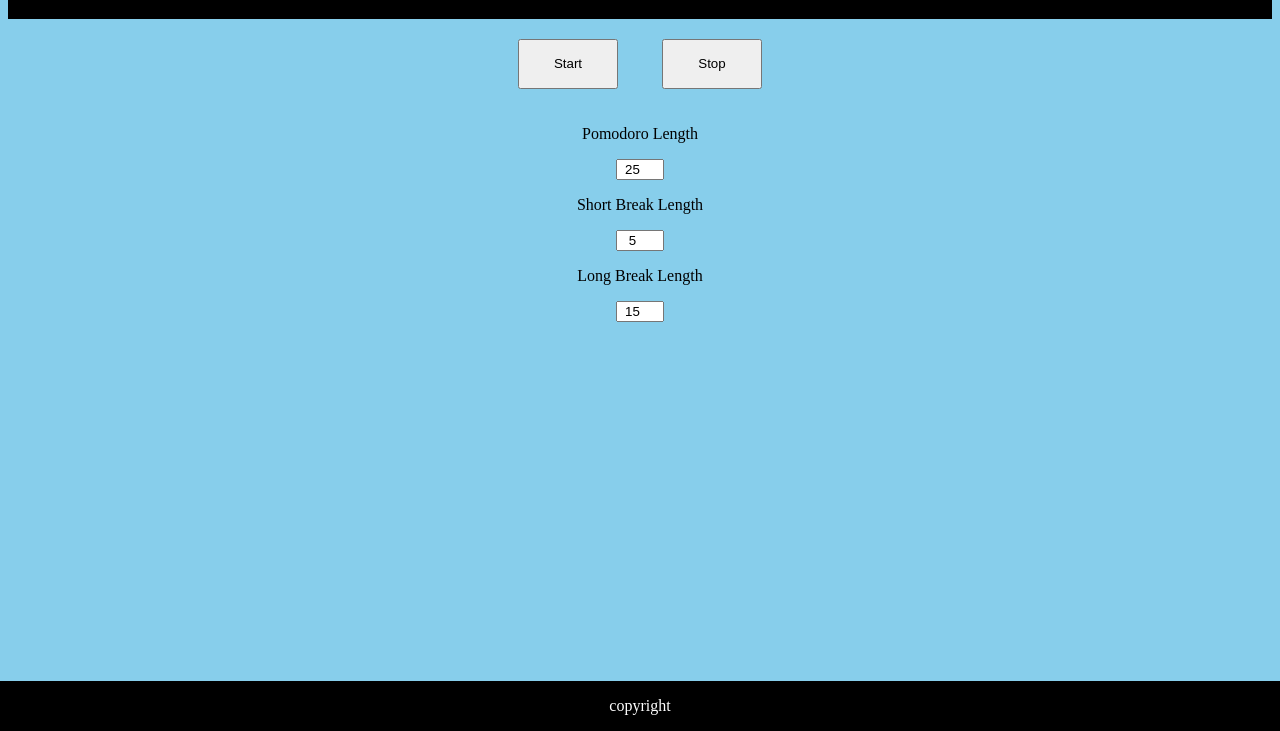
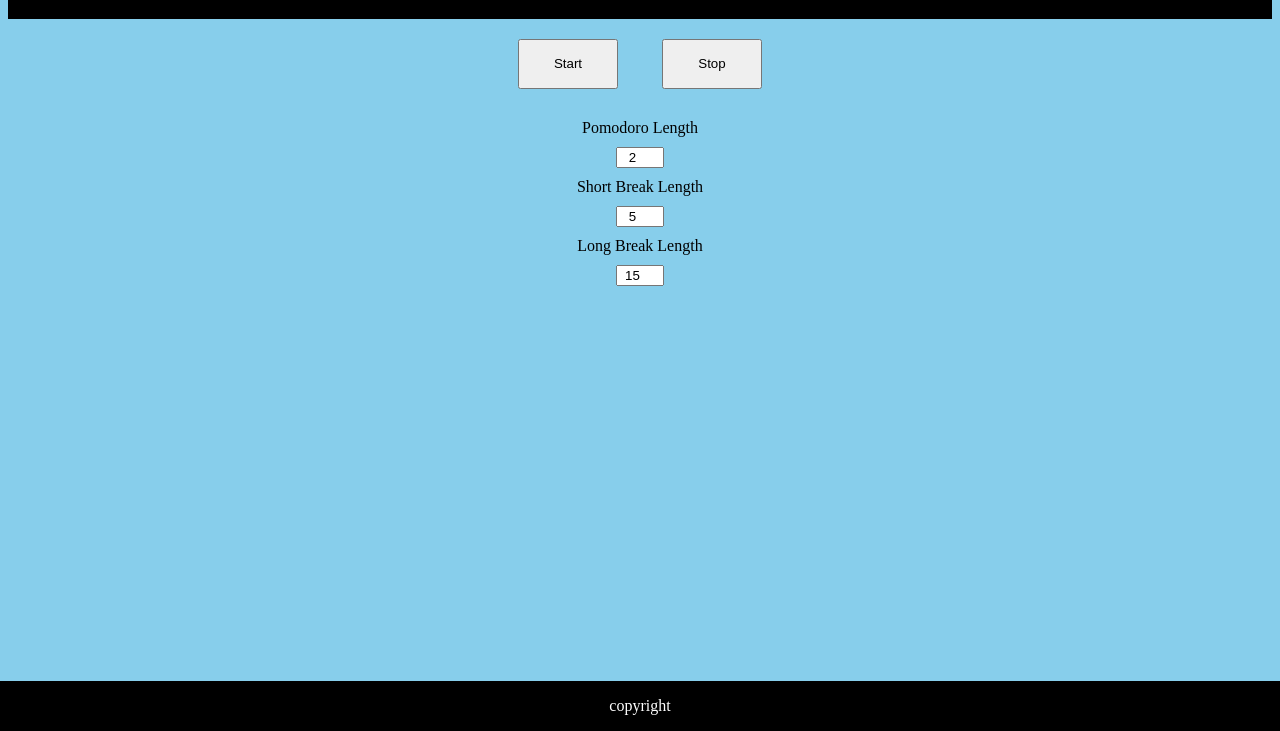
Before and after one commit to CrowsVeldt/FreeCodeCamp-Pomodoro-Timer, a plain HTML site: page index.html in a window 1280 px wide. Shown: the part 69-800 px from the top of the page. Drawn offline with Linux system fonts and the light colour scheme.

Commit message:
updated HTML and CSS. Added labels to number inputs. Moved all input elements to one section

```diff
--- a/index.html
+++ b/index.html
@@ -13,22 +13,21 @@
     <main>
       <section id='timer'></section>
 
-      <button id='start'>Start</button>
-      <button id='stop'>Stop</button>
+      <section id="input">
+        <button id='start'>Start</button>
+        <button id='stop'>Stop</button>
 
-       <section id='pomodoro-input'>
-        <p>Pomodoro Length</p>
-        <!--TODO: Add Labels to Input elements-->
-        <input type='number' id='pomodoro' class='input' value='25'>
-      </section>
+        <label for='pomodoro'>Pomodoro Length</label>
+        <input type='number' id='pomodoro' class='input' value='2'>
 
-      <section id='short-break-input'>
-        <p>Short Break Length</p>
+
+
+        <label for='short-break'>Short Break Length</label>
         <input type='number' id='short-break' class='input' value='5'>
-      </section>
 
-      <section id='long-break-input'>
-        <p>Long Break Length</p>
+
+
+        <label for='long-break'>Long Break Length</label>
         <input type='number' id='long-break' class='input' value='15'>
       </section>
 
--- a/script.js
+++ b/script.js
@@ -1,15 +1,28 @@
 (function () {
   'use strict;'
 
-  const startButton = document.getElementById('start')
-  const stopButton = document.getElementById('stop')
+  const input = {
+
+    startButton: document.getElementById('start'),
+    stopButton: document.getElementById('stop'),
+    pomodoroInput: document.getElementById('pomodoro').value,
+    shortBreakInput: document.getElementById('short-break').value,
+    longBreakInput: document.getElementById('long-break').value
+
+  }
+
+  const view = {
+
+    timerView: document.getElementById('timer').value
+
+  }
 
   const currentTimer = {
     active: false,
     startTime: 0,
-    pomodoro: 1,
-    sBreak: 5,
-    lBreak: 15,
+    pomodoro: input.pomodoroInput,
+    sBreak: input.shortBreakInput,
+    lBreak: input.longBreakInput,
     timerID: 0,
 
     checkTime: function checkTime () {
@@ -44,6 +57,6 @@
     }
   }
 
-  startButton.addEventListener('click', currentTimer.startTimer)
-  stopButton.addEventListener('click', currentTimer.stopTimer)
+  input.startButton.addEventListener('click', currentTimer.startTimer)
+  input.stopButton.addEventListener('click', currentTimer.stopTimer)
 }())
--- a/style.css
+++ b/style.css
@@ -50,3 +50,7 @@
   bottom: 0;
 
 }
+label {
+  display: block;
+  margin: 10px;
+}
```
